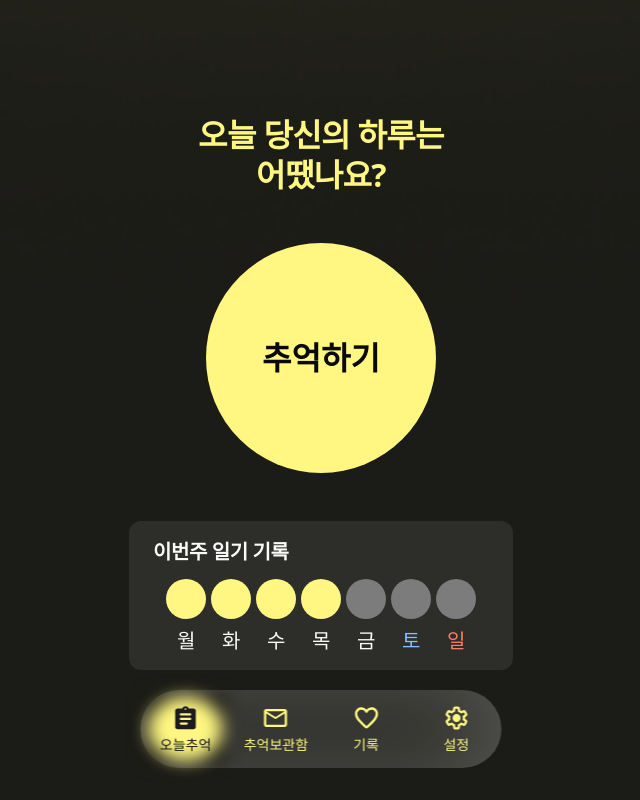
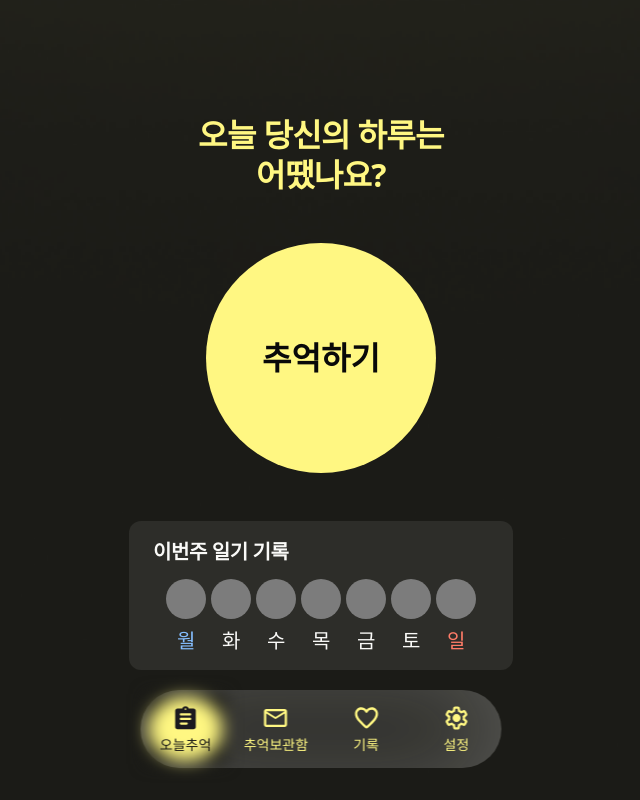
Before and after one commit to 9ITHON/6-Thinkeep-FE, a Next.js app: page /home in a window 1280 px wide. Shown: the whole page, without its empty margins (319-959 px from the left). Built offline with nearby package versions, Linux system fonts and the light colour scheme; no server answers.

Commit message:
feat: 홈화면 일주일치 일기 작성 완료 상태 확인

```diff
--- a/src/pages/home.tsx
+++ b/src/pages/home.tsx
@@ -1,28 +1,46 @@
-import React from "react";
+"use client";
+
+import React, { useEffect, useState } from "react";
 import AppBackground from "@/components/APP/AppBackground";
 import AppFooter from "@/components/APP/AppFooter";
 import { useRouter } from "next/navigation";
+import { format, startOfWeek, addDays } from "date-fns";
+import { recordApi } from "@/utils/Api/recordApi";
 
 const days = ["월", "화", "수", "목", "금", "토", "일"];
-const emotions = [
-  "filled",
-  "filled",
-  "filled",
-  "filled",
-  "empty",
-  "empty",
-  "empty",
-];
 
 const HomePage = () => {
   const router = useRouter();
+  const [emotions, setEmotions] = useState<string[]>(Array(7).fill("empty"));
+
+  useEffect(() => {
+    const loadWeeklyRecords = async () => {
+      const start = startOfWeek(new Date(), { weekStartsOn: 1 }); // 월요일 시작
+      const dates = Array.from({ length: 7 }, (_, i) =>
+        format(addDays(start, i), "yyyy-MM-dd")
+      );
+
+      const results = await Promise.all(
+        dates.map((date) =>
+          recordApi
+            .getByDate(date)
+            .then(() => "filled")
+            .catch(() => "empty")
+        )
+      );
+
+      setEmotions(results);
+    };
+
+    loadWeeklyRecords();
+  }, []);
 
   return (
     <div className="relative h-screen w-full overflow-hidden font-[var(--font-family)] text-white">
       <AppBackground backgroundImage="/images/home_background_img.png">
         <div className="relative z-10 flex flex-col justify-between h-full px-6 pb-[130px] text-center">
           <div className="pt-[115px]">
-            <p className="text-[32px] leading-[40px]  font-semibold text-primary tracking-[-0.02em]">
+            <p className="text-[32px] leading-[40px] font-semibold text-primary tracking-[-0.02em]">
               오늘 당신의 하루는
               <br />
               어땠나요?
@@ -52,10 +70,10 @@ const HomePage = () => {
                   />
                   <span
                     className={`text-[20px] leading-[27px] font-medium tracking-[-0.02em] ${
-                      i === 5
+                      i === 6
+                        ? "text-red"
+                        : i === 0
                         ? "text-blue"
-                        : i === 6
-                        ? "text-red"
                         : "text-white"
                     }`}
                   >
@@ -65,6 +83,7 @@ const HomePage = () => {
               ))}
             </div>
           </div>
+
           <AppFooter />
         </div>
       </AppBackground>
```
